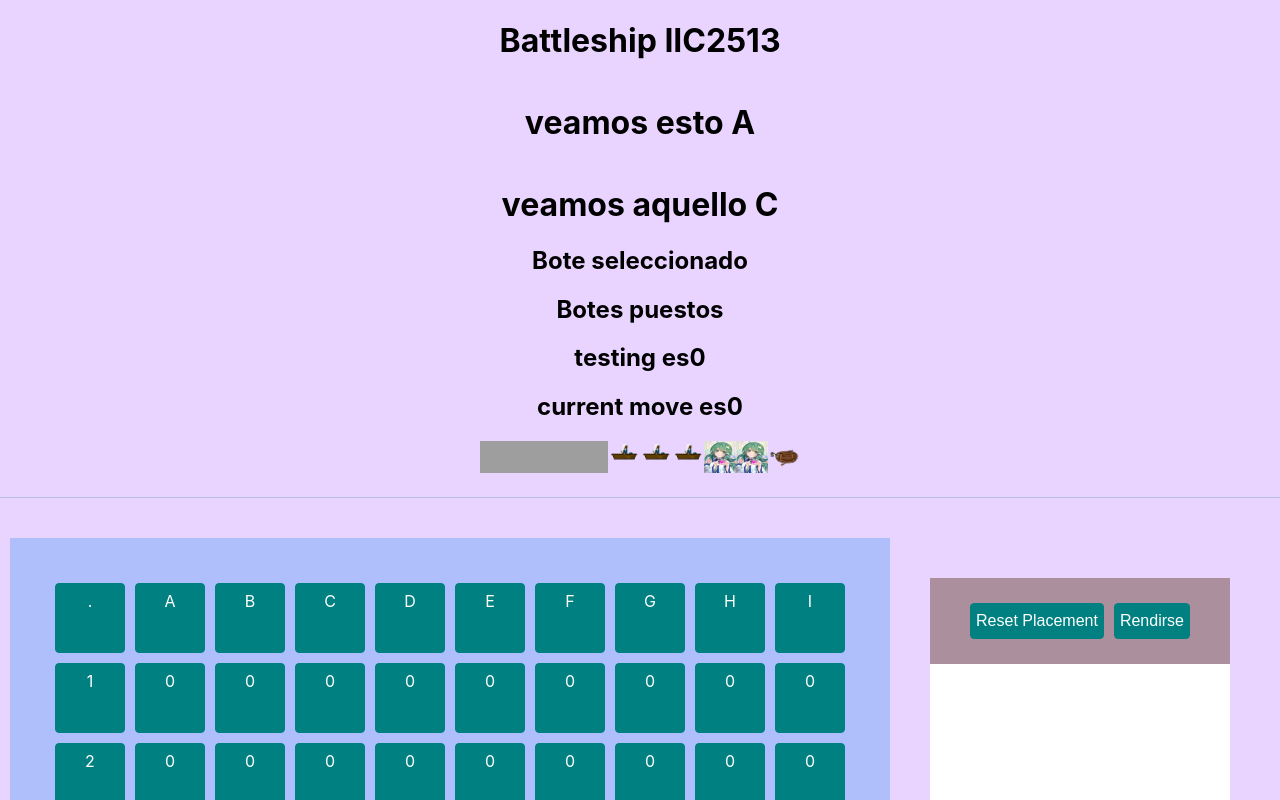
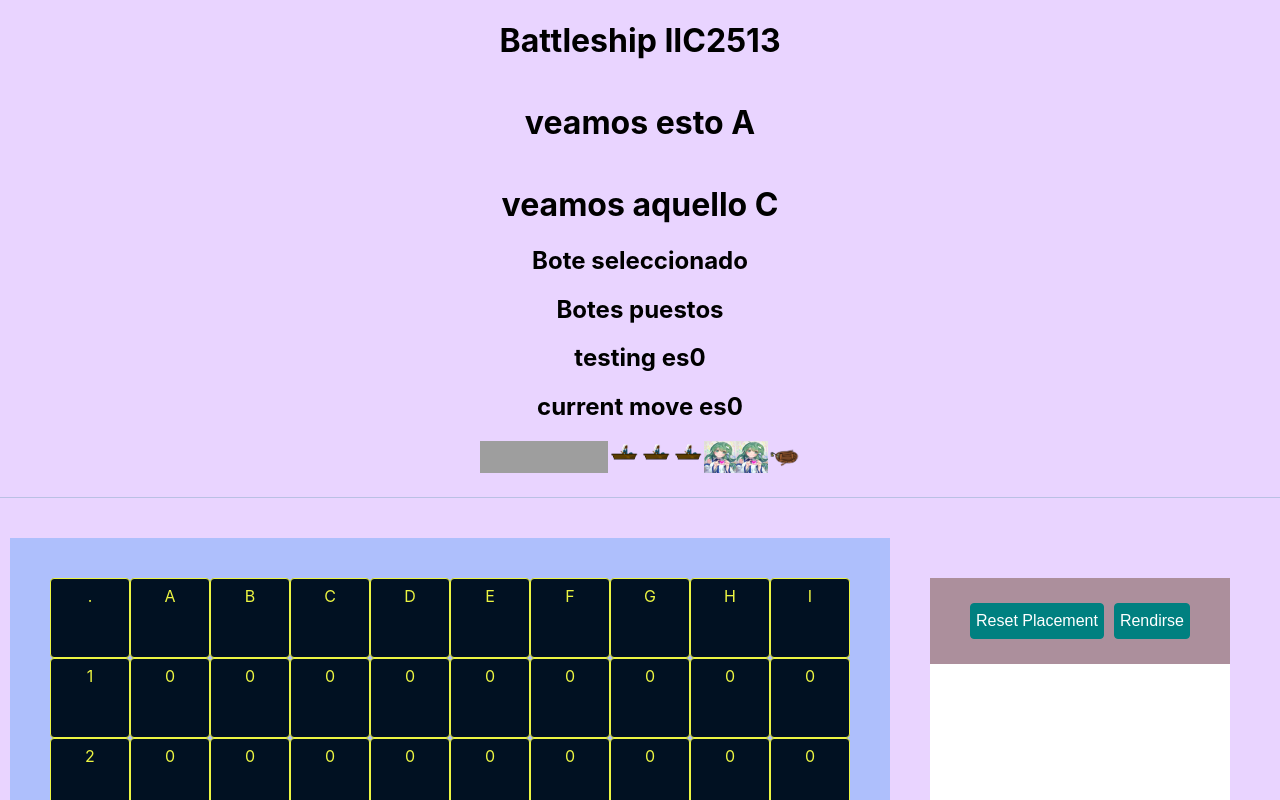
Before and after one commit to mistico0121/ex_mrschudeck, a React (Create React App) app: page / in a window 1280 px wide. Shown: the top 800 px of the page. Built offline with nearby package versions, Linux system fonts and the light colour scheme; grey boxes are pictures that could not be loaded.

Commit message:
a bit closer to freedom

```diff
--- a/src/App.css
+++ b/src/App.css
@@ -102,6 +102,20 @@ body {
     border-color: #006969;
   }
 }
+
+.btn-tablero {
+  padding:5px;
+  border:1px solid;;
+
+  color: #ecf542;
+  background-color: #011122;
+  border-color: #ecf542;
+  &:hover {
+    background-color: #415162;
+    border-color: #ecf542;
+  }
+}
+
 .container {
   background-color: #e9d4ff;
   border: 1px solid #BAC0E4;
--- a/src/BoatSelect.js
+++ b/src/BoatSelect.js
@@ -77,15 +77,16 @@ class BoatSelect extends Component{
 	setBoat = (boat) => {
 		var index = this.state.boats.indexOf(boat);
 		var boat2 = this.state.boats.splice(index,1)
+
 		this.setState((prevState)=>({
 			currentBoatSelect: boat2,
 			readyBoats: [...prevState.readyBoats, boat2],
 
 		}),()=>{
 			//current value is updated here
-			if (this.state.readyBoats.length == 10){
+			if (this.props.tablero.placedBoats.length == 9){
 				//QUE APAREZCAN BOTONES MOVE Y SHOOT
-				this.setState({readyToStart: 1})
+				this.setState((prevState)=>({readyToStart: 1}))
 			}
 		});
 	}
--- a/src/ex web.js
+++ b/src/ex web.js
@@ -71,9 +71,14 @@ function Tablero(){
     this.matriz = [["."]];
     this.player1 = new Player();
     this.globalBoatDict = {};
+    this.placedBoats = [];
     //this.player2 = new Player();
 
     this.setUpBoat = function(boatID, posX, posY){
+
+        if (this.matriz[posX][posY] != 0 ){
+            return false
+        } else{
 
             let boat = this.player1.boatList[this.player1.boatIndex[boatID]]
 
@@ -81,7 +86,9 @@ function Tablero(){
             boat.currentPositionY = posY;
             this.matriz[posX][posY] = boat.id;
             this.globalBoatDict[boat.id] = boat;
+            this.placedBoats.push(boatID);
             return true
+        }
     }
 
     this.resetMatrix= function(){
@@ -106,6 +113,7 @@ function Tablero(){
 
         }
         this.matriz = NewMatriz;
+        this.placedBoats = [];
 
     }
 
--- a/src/matrixCell.js
+++ b/src/matrixCell.js
@@ -8,6 +8,8 @@ class MatrixCell extends Component{
 	//Si current action es X, hace algo, si es Y, hace otra cosa
 
 	handleClick = () => {
+		//SI LA CASILLA ESTA INUTILIZADA(Z) O REPRESENTA LAS A-J 1-10, NO PASA NADA
+		if (this.props.row != 0 && this.props.col != 0 && this.props.tablero.matriz[this.props.row, this.props.col]!='Z'){
 
 			let botecito = this.props.currentBoat;
 			let boatlist = ['F1', 'F2', 'F3', 'F4', 'C1', 'C2', 'C3', 'D1', 'D2', 'P1'];
@@ -36,11 +38,12 @@ class MatrixCell extends Component{
 
 			 }
 		}
+	}
 
 	render(){
 		return (
 
-				<div className = 'btn btn-primary' onClick={this.handleClick}>
+				<div className = 'btn btn-tablero' onClick={this.handleClick}>
 						{this.props.tablero.matriz[this.props.row][this.props.col]}
 				</div>
 
```
Lines whose indentation alone changed are shown as unchanged.
